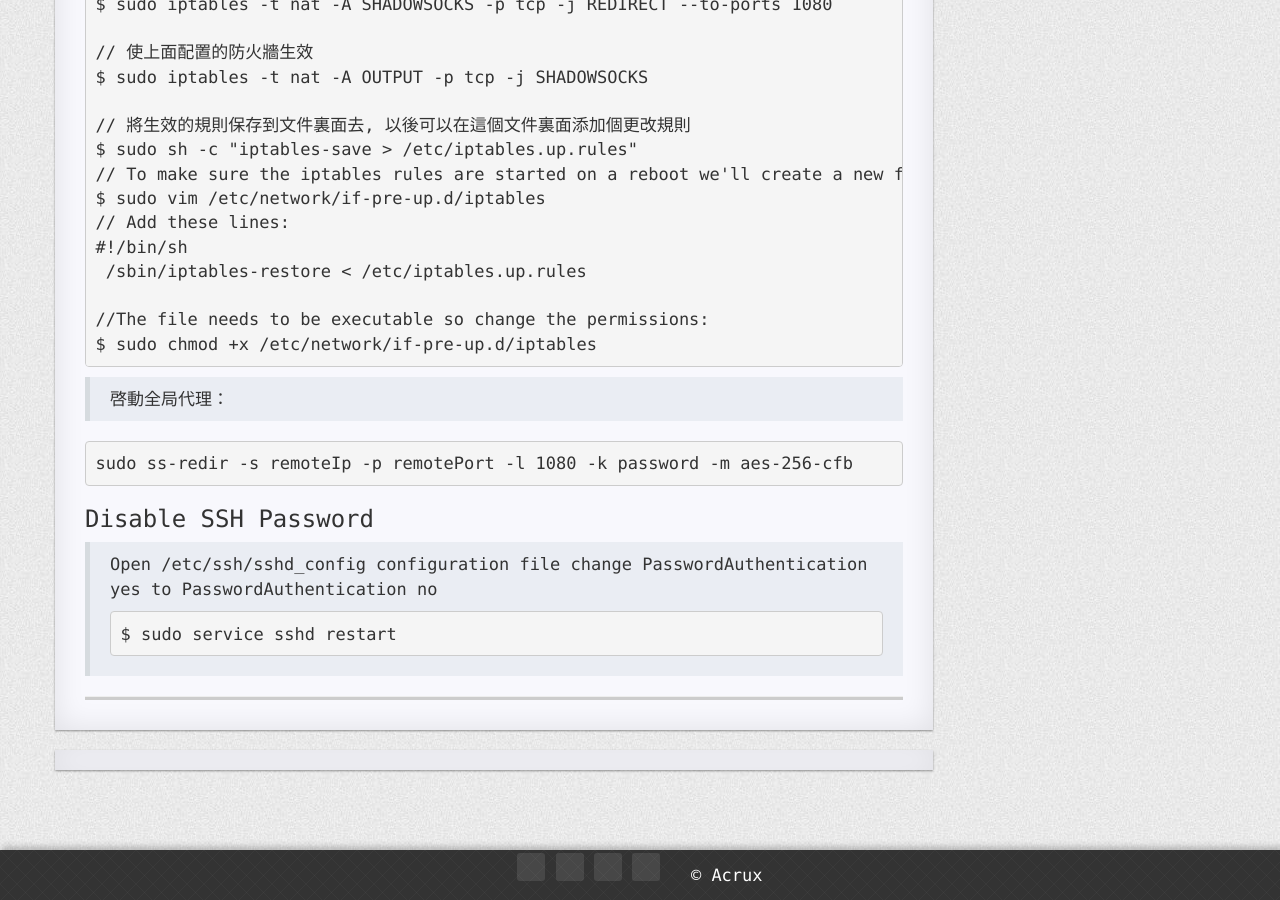
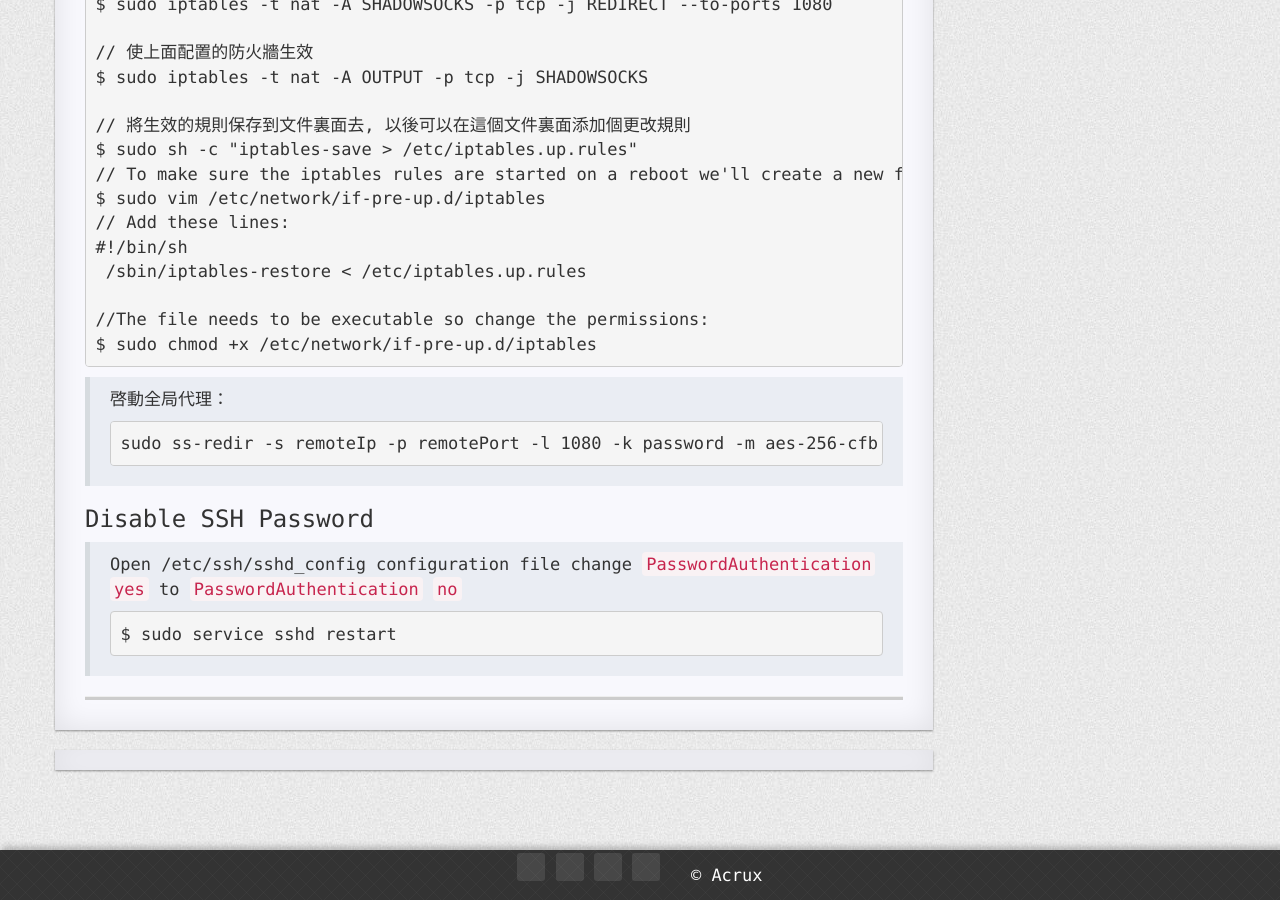
Before and after one commit to dengkaidi/dengkaidi.github.io, a Jekyll site: the page built from _posts/2017-09-23-shadowsocks-libev.markdown, in a window 1280 px wide and 900 px high, scrolled down 1461 px. Built offline with Jekyll 4.4.1, drawn with Linux system fonts in a browser that asks for light colours; nearby versions of some CDN libraries; comment, search, counter and statistics services are not loaded; a style sheet for code colours, icons or effects is not loaded.

Commit message:
modified shadowsocks*.markdown

````diff
--- a/_posts/2017-09-23-shadowsocks-libev.markdown
+++ b/_posts/2017-09-23-shadowsocks-libev.markdown
@@ -82,16 +82,17 @@
 
 >
 啓動全局代理：
-
 ```
-sudo ss-redir -s remoteIp -p remotePort -l 1080 -k password -m aes-256-cfb
+sudo ss-redir -s remoteIp -p remotePort -l 1080 -k password -m aes-256-cfb  -u -f /var/run/shadowsocks.pid
 ```
 
 ### Disable SSH Password
 
 >
 Open /etc/ssh/sshd_config configuration file
-change PasswordAuthentication yes to PasswordAuthentication no
+change <code>PasswordAuthentication</code> <code>yes</code>
+to
+<code>PasswordAuthentication</code> <code>no</code>
 ```
 $ sudo service sshd restart
 ```
````
